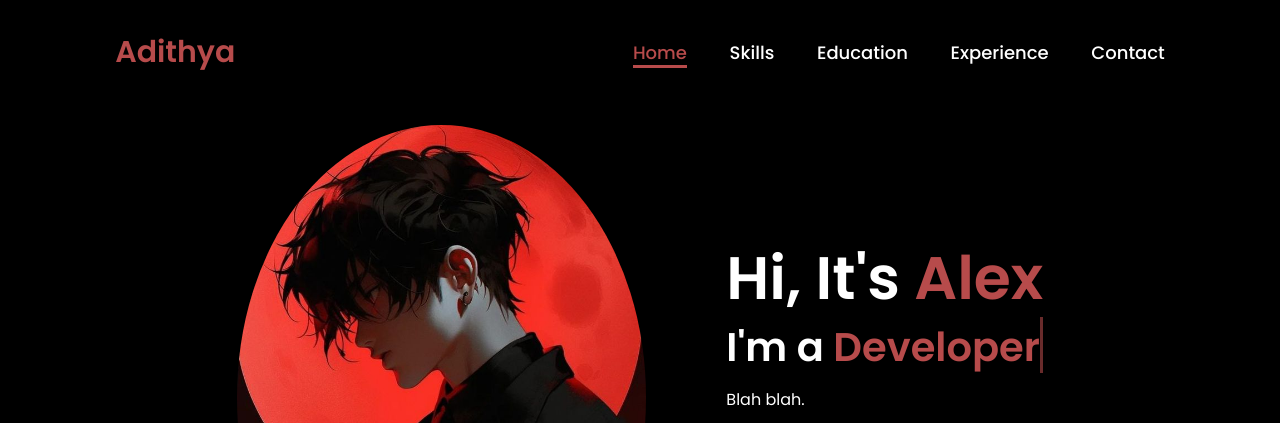
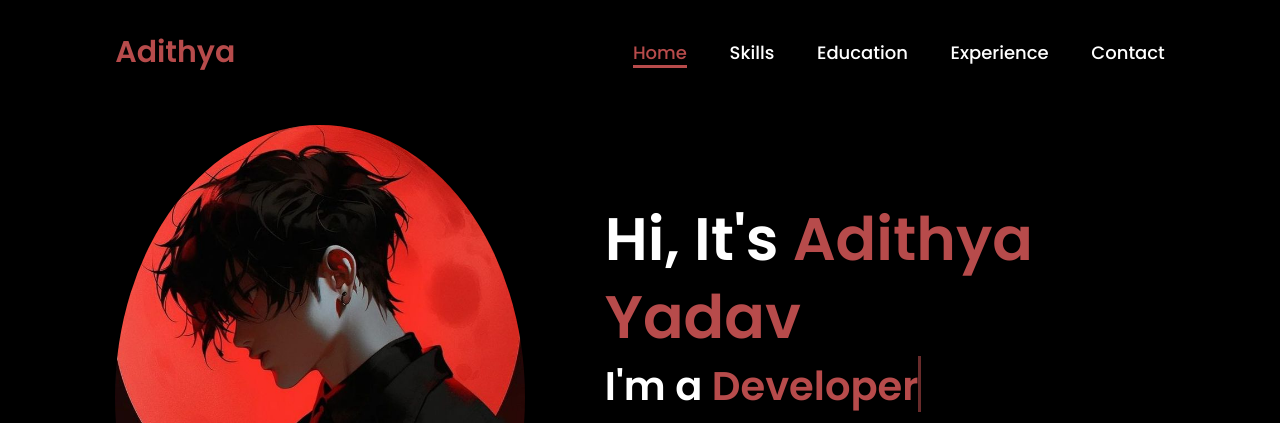
Before and after one commit to AR-47/Portfolio-website, a plain HTML site: page index.html in a window 1280 px wide. Shown: the top 423 px of the page. Drawn offline with Linux system fonts and the light colour scheme.

Commit message:
Update index.html

```diff
--- a/index.html
+++ b/index.html
@@ -25,7 +25,7 @@
             <img src="main.jpg" alt="">
         </div>
         <div class="home-content">
-            <h1>Hi, It's <span>Alex</span></h1>
+            <h1>Hi, It's <span>Adithya Yadav</span></h1>
             <h3 class="typing-text">I'm a <span></span></h3>
             <p>Blah blah.</p>
             <div class="social-icons">
```
